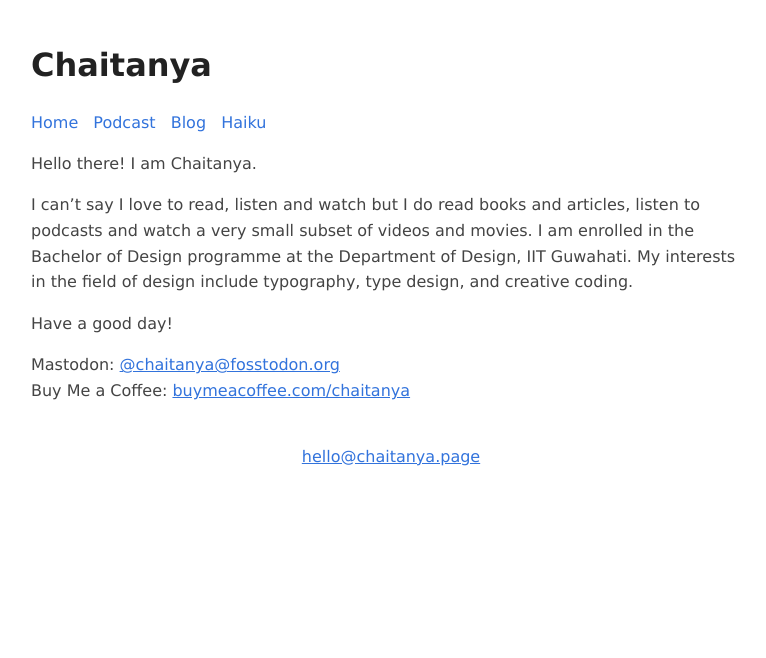
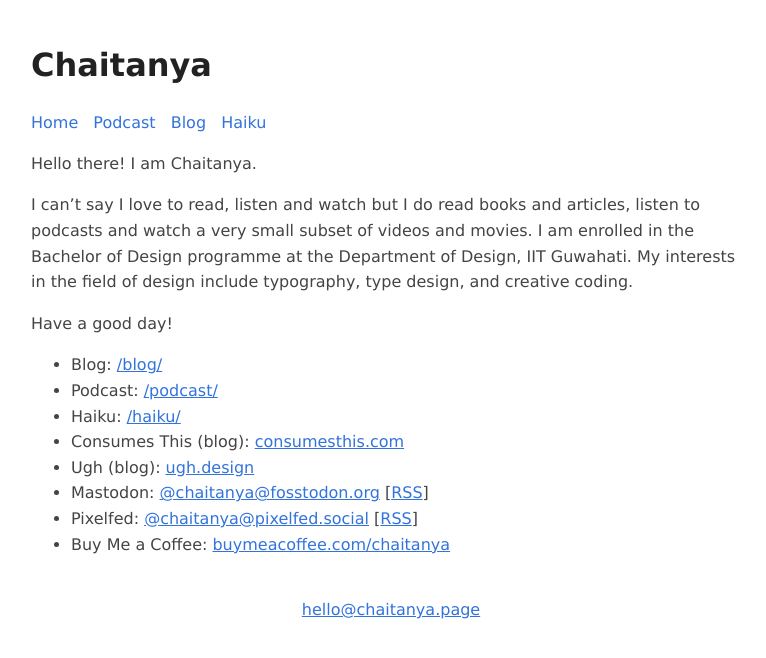
Before and after one commit to chtny/chtny.github.io, a Jekyll site: the page built from index.md, in a window 1280 px wide. Shown: the top 658 px of the page, without its empty margins (249-1015 px from the left). Built offline with Jekyll 4.4.1, drawn with Linux system fonts in a browser that asks for light colours.

Commit message:
Update index.md

```diff
--- a/index.md
+++ b/index.md
@@ -8,5 +8,11 @@ I can’t say I love to read, listen and watch but I do read books and articles,
 
 Have a good day!
 
-Mastodon: <a rel="me" href="https://fosstodon.org/@chaitanya">@chaitanya@fosstodon.org</a><br>
-Buy Me a Coffee: [buymeacoffee.com/chaitanya](https://www.buymeacoffee.com/chaitanya)
+- Blog: [/blog/](https://chaitanya.page/blog/)
+- Podcast: [/podcast/](https://chaitanya.page/podcast/)
+- Haiku: [/haiku/](https://chaitanya.page/haiku/)
+- Consumes This (blog): [consumesthis.com](https://consumesthis.com/)
+- Ugh (blog): [ugh.design](http://ugh.design/)
+- Mastodon: [@chaitanya@fosstodon.org](https://fosstodon.org/@chaitanya) \[[RSS](https://fosstodon.org/@chaitanya.rss)]
+- Pixelfed: [@chaitanya@pixelfed.social](https://pixelfed.social/chaitanya) \[[RSS](https://pixelfed.social/users/chaitanya.atom)]
+- Buy Me a Coffee: [buymeacoffee.com/chaitanya](https://www.buymeacoffee.com/chaitanya)
```
